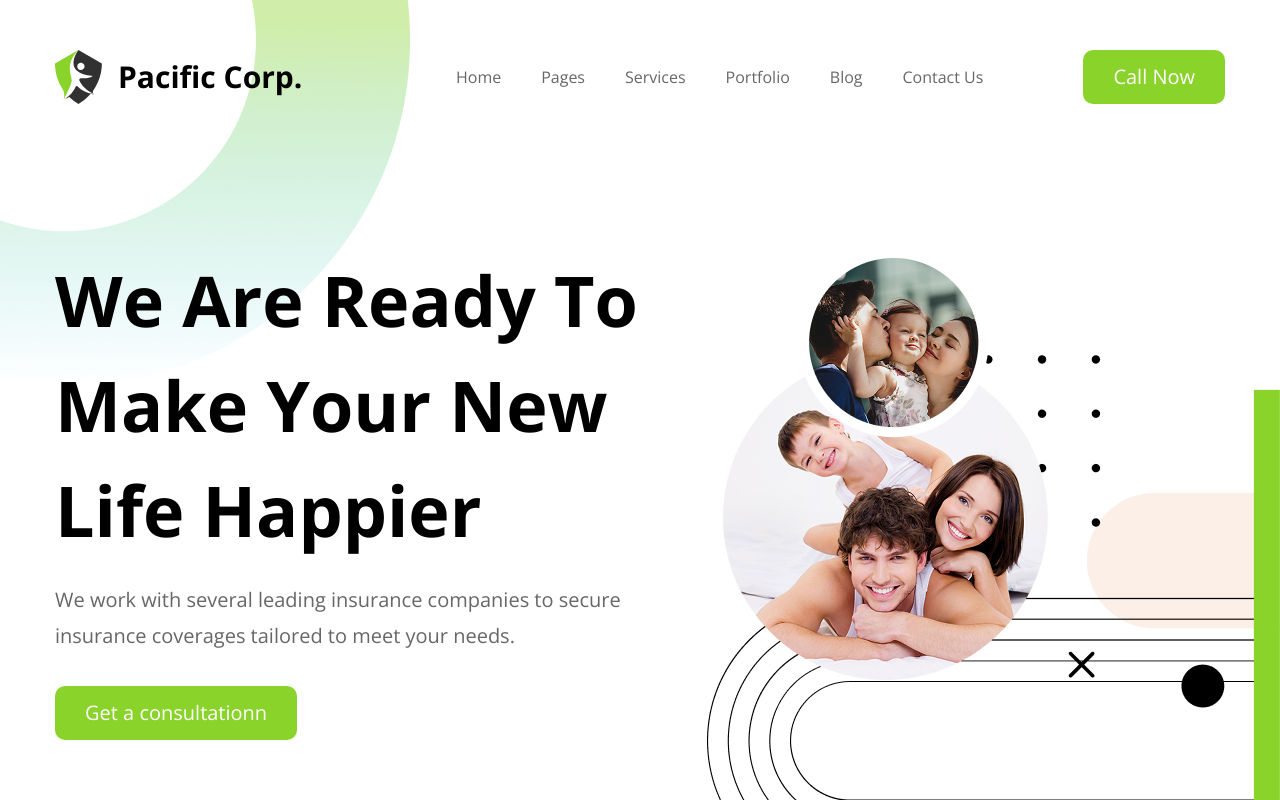
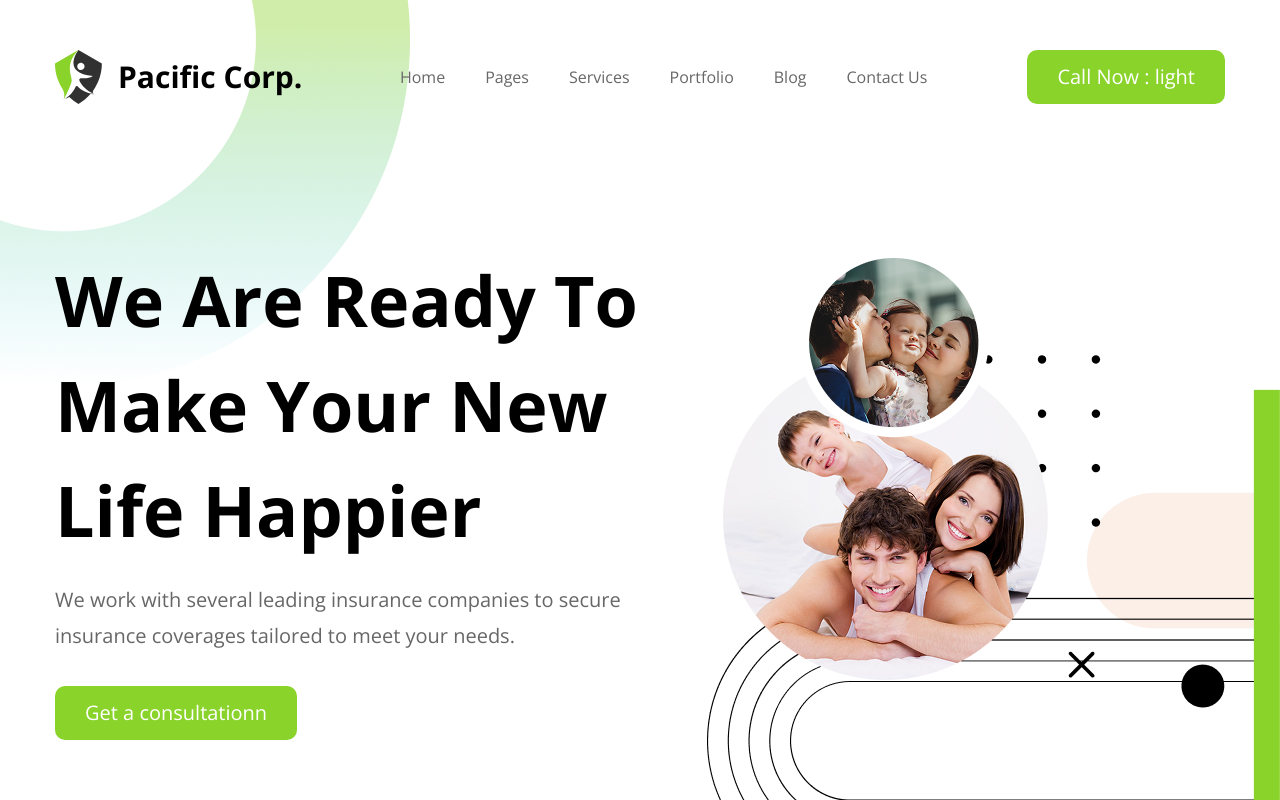
Before and after one commit to Md-Gajjali/Pacific-Crop, a React (Vite) app: page / in a window 1280 px wide. Shown: the top 800 px of the page. Built offline with nearby package versions, Linux system fonts and the light colour scheme.

Commit message:
add theme

```diff
--- a/index.html
+++ b/index.html
@@ -1,12 +1,12 @@
 <!doctype html>
-<html lang="en">
+<html lang="en" class="light">
   <head>
     <meta charset="UTF-8" />
     <link rel="icon" type="image/svg+xml" href="/vite.svg" />
     <meta name="viewport" content="width=device-width, initial-scale=1.0" />
     <title>pacific-crop</title>
   </head>
-  <body class="font-sansssa">
+  <body class="font-sansssa dark:bg-black dark:text-white">
     <div id="root"></div>
     <script type="module" src="/src/main.jsx"></script>
   </body>
--- a/src/App.css
+++ b/src/App.css
@@ -1,10 +1,12 @@
 @import url('https://fonts.googleapis.com/css2?family=Open+Sans:ital,wght@0,300..800;1,300..800&display=swap');
 @import url('https://fonts.googleapis.com/css2?family=Mulish:ital,wght@0,200..1000;1,200..1000&display=swap');
 @import "tailwindcss";
+@custom-variant dark (&:where(.dark, .dark *));
 
 h1,h2.h3,h4,h5{
   font-weight: bold;
 }
+
 
 p{
   color: #676767;
--- a/src/componets/Banner.jsx
+++ b/src/componets/Banner.jsx
@@ -6,7 +6,7 @@ import Flex from '../componets/Flex.jsx'
 const Banner = () => {
   return (
     <>
-    <div className='relative'>
+    <div className='relative dark:bg-black dark:text-white'>
         <div className="container ">
           <Flex className='mt-36'>
             <div>
--- a/src/componets/Button.jsx
+++ b/src/componets/Button.jsx
@@ -1,9 +1,9 @@
 import React, { Children } from 'react'
 
-const Button = ({children ,className}) => {
+const Button = ({children ,className,onclick}) => {
   return (
     <>
-      <button className={`${className} xl:px-7.5 xl:py-3 px-3 py-2 bg-primary cursor-pointer font-sansssa text-white xl:text-[20px] text-[17px] rounded-[10px]`}>
+      <button className={`${className} xl:px-7.5 xl:py-3 px-3 py-2 bg-primary cursor-pointer font-sansssa text-white xl:text-[20px] text-[17px] rounded-[10px]`} onClick={onclick}>
         {children}
       </button>
     </>
--- a/src/componets/Navber.jsx
+++ b/src/componets/Navber.jsx
@@ -1,15 +1,17 @@
-import React, { useState } from 'react'
+import React, { useContext, useState } from 'react'
 import logo from '../assets/logo/XMLID_1_.svg'
 import path from '../assets/Vector.png'
 import Button from './Button'
 import Flex from './Flex'
 import { FaBarsStaggered } from "react-icons/fa6";
+import { Theme } from '../context/ThemeContext'
 
 
 
 const Navber = () => {
+    const {theme , toggle} = useContext(Theme)
+    const [show,setShow] = useState(false)
 
-    const [show,setShow] = useState(false)
 
     const handleClick = () => {
         setShow(!show)
@@ -19,9 +21,9 @@ const Navber = () => {
     return (
         <>
 
-            <nav className='mt-12.5 relative z-50'>
+            <nav className='mt-12.5 relative z-50 dark:bg-black dark:text-white'>
                 <div className="container">
-                    <Flex className='items-center justify-between'>
+                    <Flex className='items-center  justify-between'>
 
                         {/* Logo */}
                         <div className='flex gap-4 items-center'>
@@ -31,7 +33,7 @@ const Navber = () => {
 
                         {/* Desktop Menu */}
                         <div className='hidden lg:flex items-center lg:gap-25'>
-                            <ul className='flex gap-10 text-paragraphColor text-[16px]'>
+                            <ul className='flex gap-10 text-paragraphColor text-[16px] dark:text-white '>
                                 <li>Home</li>
                                 <li>Pages</li>
                                 <li>Services</li>
@@ -39,7 +41,7 @@ const Navber = () => {
                                 <li>Blog</li>
                                 <li>Contact Us</li>
                             </ul>
-                            <Button>Call Now</Button>
+                            <Button onclick={toggle}>Call Now : {theme}</Button>
                         </div>
 
                         {/* Mobile Icon */}
@@ -66,8 +68,8 @@ const Navber = () => {
                     </ul>
 
                     <div className='flex justify-center mt-4'>
-                        <Button>Call Now</Button>
-                    </div>
+                        <Button onClick={toggle}>Call Now {theme}</Button>
+                     </div>
                 </div>
 
             </nav>
--- /dev/null
+++ b/src/context/ThemeContext.jsx
@@ -0,0 +1,27 @@
+import { createContext, useState } from "react"
+
+export const Theme = createContext()
+const ThemeContext = ({children}) => {
+  const [theme,setTheme] = useState("light")
+
+  const toggle = () => {
+    setTheme(
+      theme === "light" ? "dark" : "light"
+    )
+
+    let html = document.querySelector("html")
+
+    if (theme === "light") {
+      html.classList.add("dark")
+    } else {
+      html.classList.remove("dark")
+    }
+  }
+  return (
+    <Theme.Provider value={{theme , toggle }}>
+      {children}
+    </Theme.Provider>
+  )
+}
+
+export default ThemeContext
--- a/src/main.jsx
+++ b/src/main.jsx
@@ -5,6 +5,7 @@ import App from './App.jsx'
 import { createBrowserRouter } from "react-router";
 import { RouterProvider } from "react-router/dom";
 import RoutLayout from './RoutLayout.jsx';
+import ThemeContext from './context/ThemeContext.jsx';
 
 const router = createBrowserRouter([
   {
@@ -18,6 +19,8 @@ const router = createBrowserRouter([
 
 createRoot(document.getElementById('root')).render(
   <StrictMode>
-   <RouterProvider router={ router } />,
+    <ThemeContext>
+      <RouterProvider router={ router } />,
+    </ThemeContext>
   </StrictMode>,
 )
```
